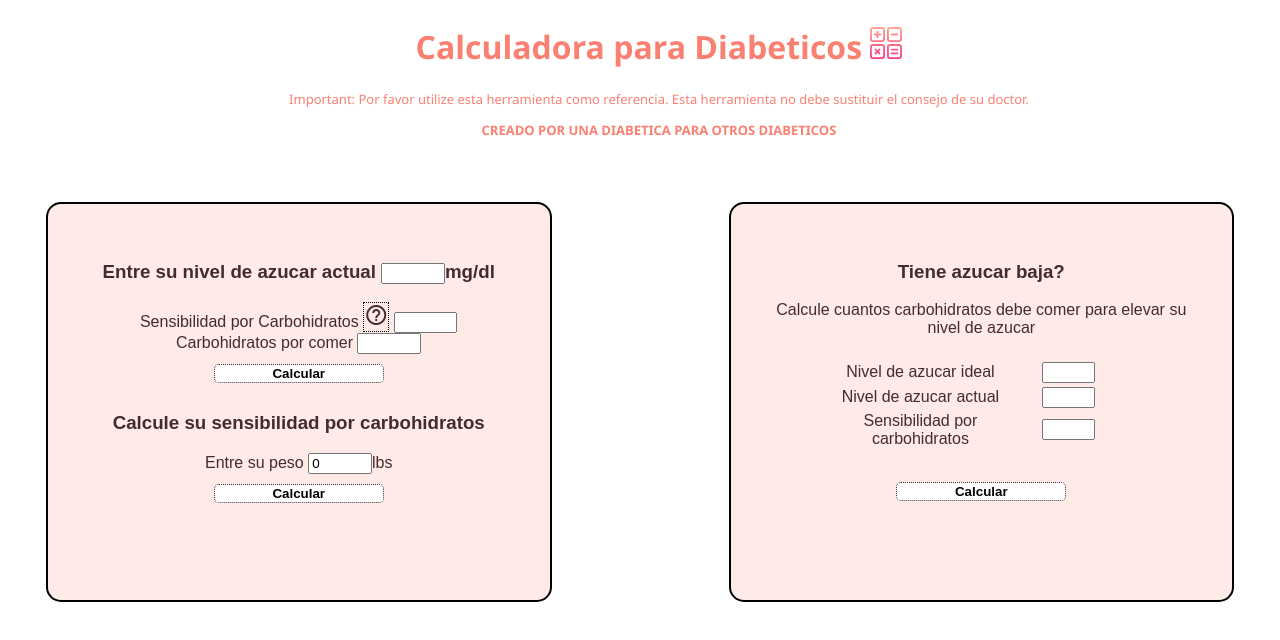
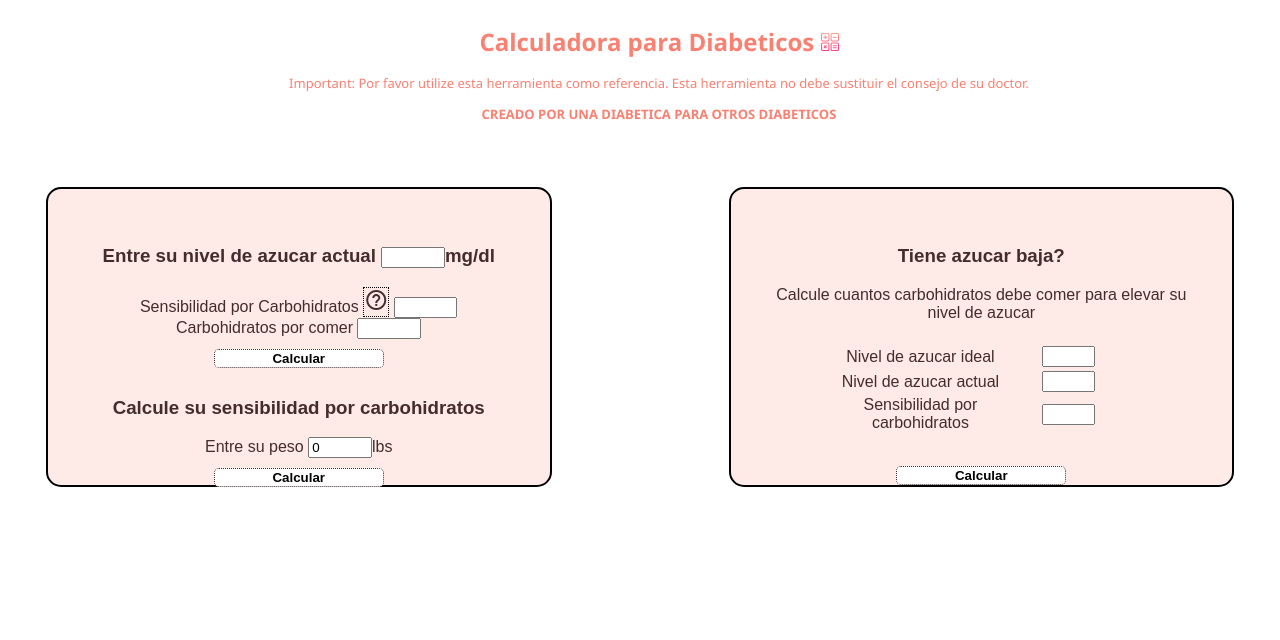
Before and after one commit to piqueen/diabeticCalculator_Espanol, a plain HTML site: page index.html in a window 1280 px wide. Drawn offline with Linux system fonts and the light colour scheme.

Commit message:
tweeking sizing for phone

```diff
--- a/index.css
+++ b/index.css
@@ -10,10 +10,10 @@ body{
     font-family: 'Segoe UI', Tahoma, Geneva, Verdana, sans-serif;
     color: salmon;
     margin: 2% 2% 2% 5%;
-    font-size: 1em;
+    font-size: .75em;
 }
 .header img{
-    width: 1em;
+    width: .75em;
 }
 .header div {
     text-align: center;
@@ -95,13 +95,13 @@ td input{
 
 @media (min-width: 700px) {
     #containerRight{
-        height: 400px;
+        height: 300px;
         float: right;
         align-self: left;
         width: 40%;
     }
     #containerLeft{
-        height: 400px;
+        height: 300px;
         width: 40%;
         float:left;
         align-self: left;
```
